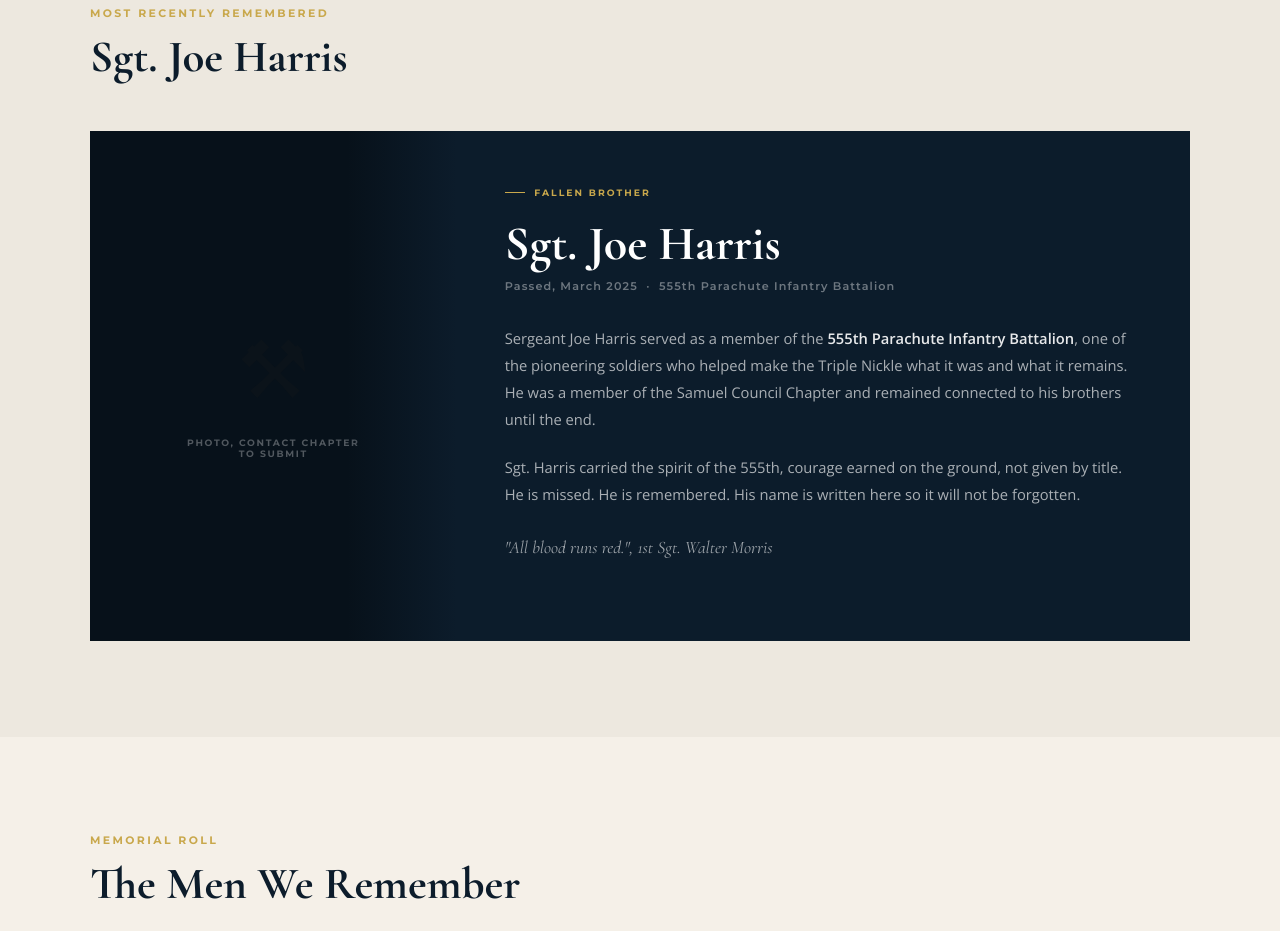
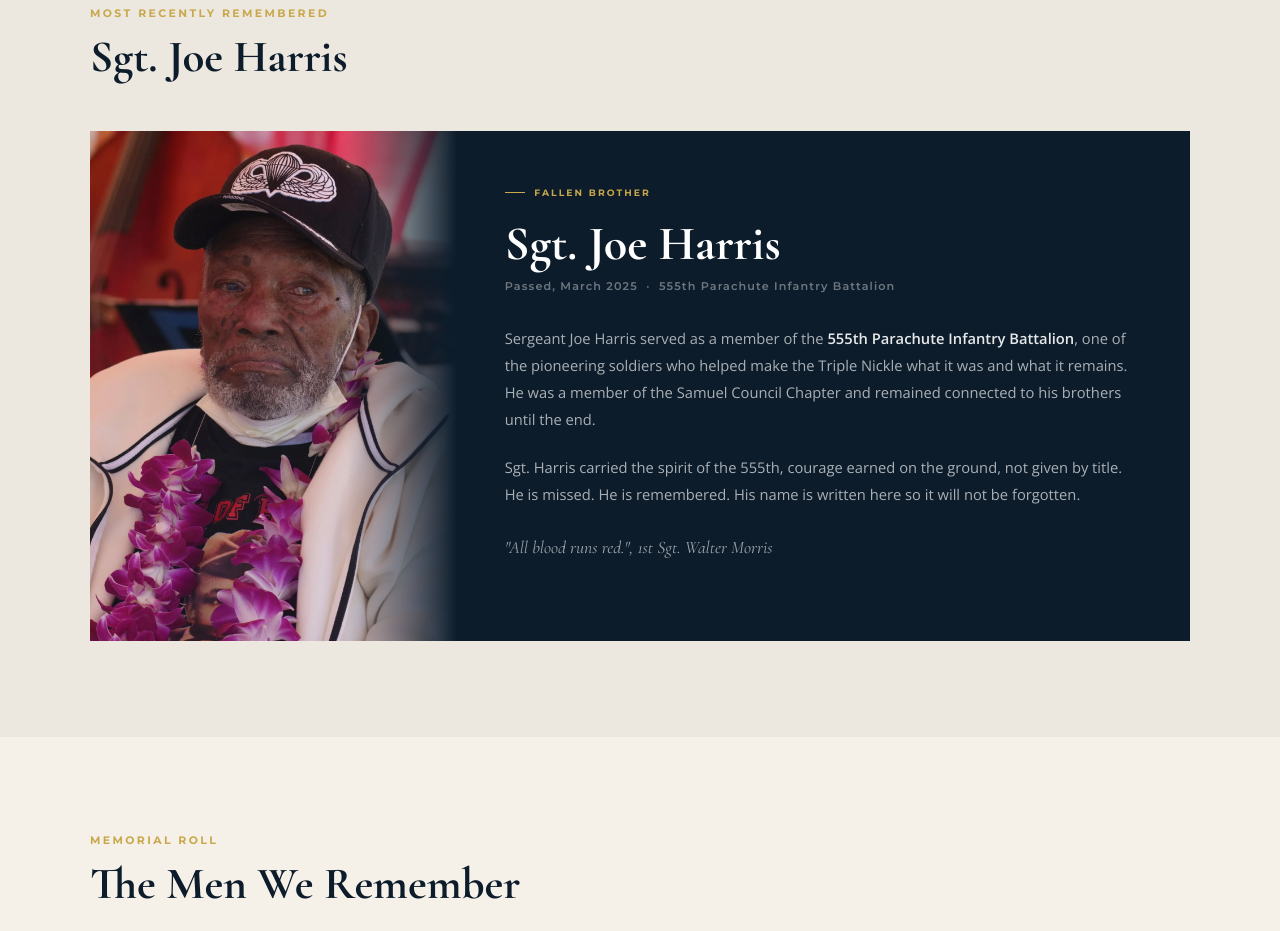
Before and after one commit to WiseOnion/Triple-555, a plain HTML site: page tributes.html in a window 1280 px wide. Shown: the part 1120-2051 px from the top of the page. Drawn offline with nearby package versions, Linux system fonts and the light colour scheme.

Commit message:
Add Sgt. Joe Harris photo to tributes page; allow Google Script CSP connect
Replaces the placeholder silhouette with his actual photo in the featured tribute card.

```diff
--- a/tributes.html
+++ b/tributes.html
@@ -296,10 +296,7 @@
       </div>
       <div class="featured-card fade-in">
         <div class="featured-photo">
-          <div class="featured-photo-placeholder">
-            <div class="featured-silhouette">&#9874;</div>
-            <div class="featured-photo-label">Photo, Contact chapter<br>to submit</div>
-          </div>
+          <img src="images/TDB-Z-HARRIS-2-0406.webp" alt="Sgt. Joe Harris, 555th Parachute Infantry Battalion" style="width:100%; height:100%; object-fit:cover;">
         </div>
         <div class="featured-body">
           <div class="featured-tag">Fallen Brother</div>
```
Also changed, not shown: images/TDB-Z-HARRIS-2-0406.webp (added), vercel.json.
